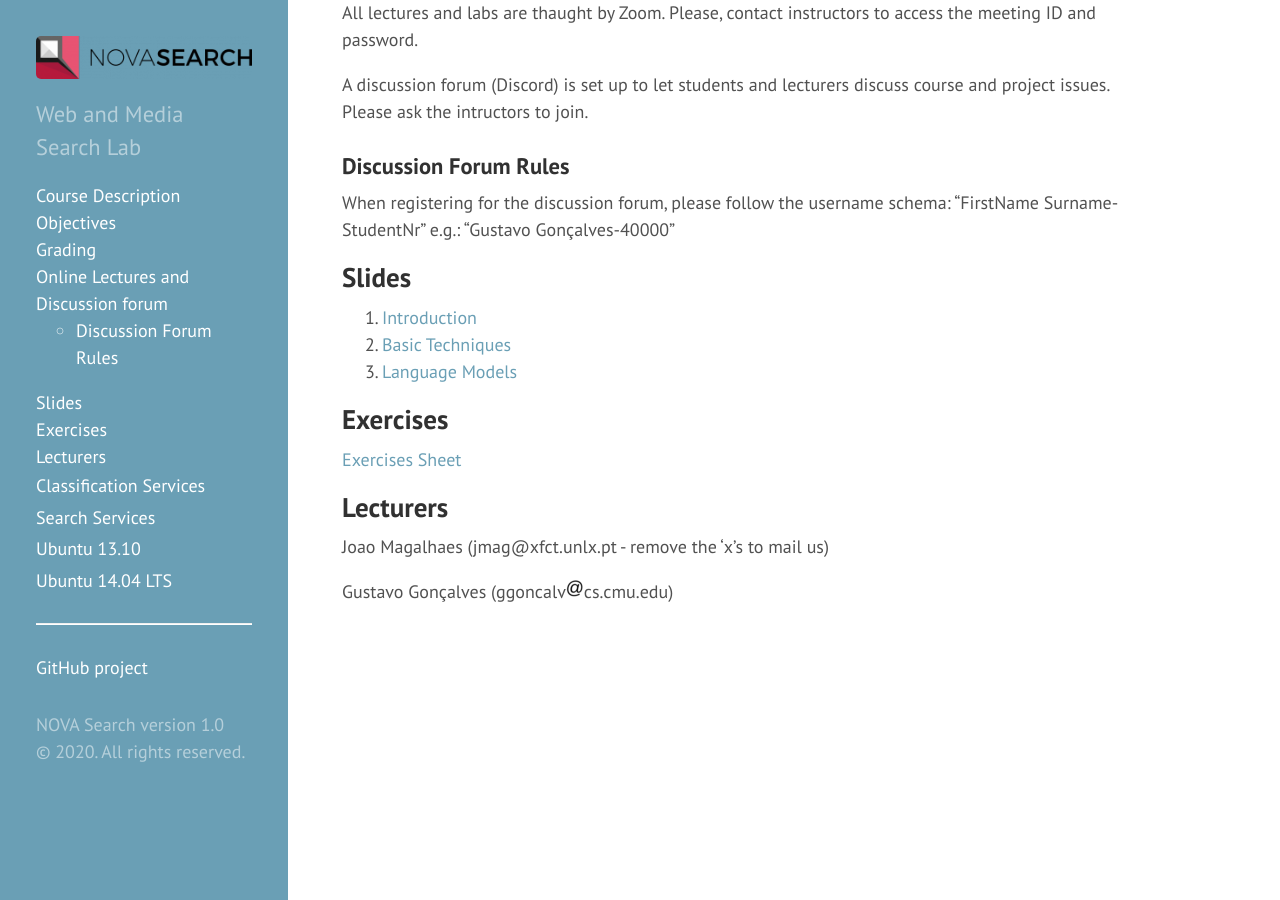
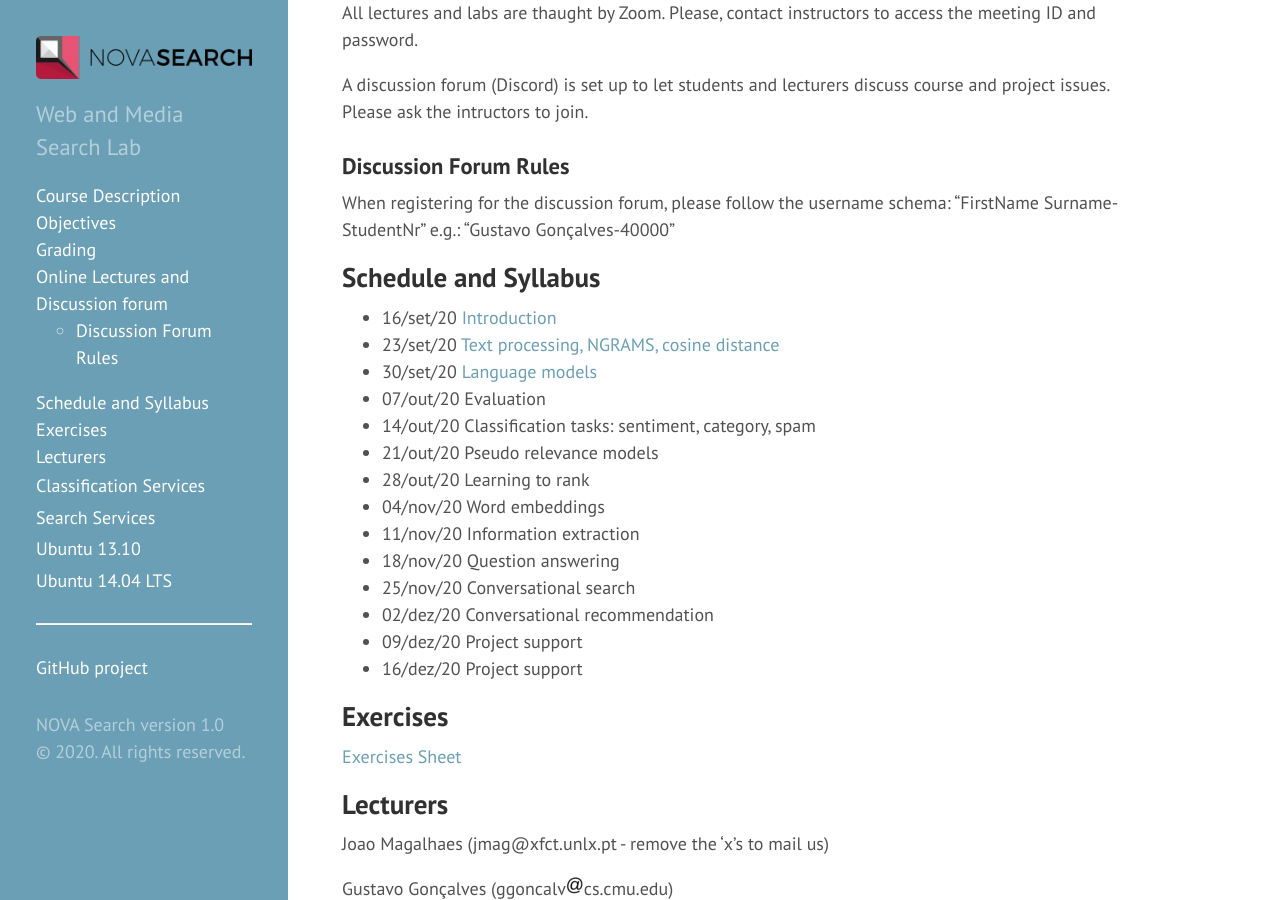
Before and after one commit to novasearch/wiki.novasearch.org, a Jekyll site: the page built from wiki/IR_NLP.md, in a window 1280 px wide and 900 px high, scrolled down 937 px. Built offline with Jekyll 4.4.1, drawn with Linux system fonts in a browser that asks for light colours.

Commit message:
Update IR_NLP.md

```diff
--- a/wiki/IR_NLP.md
+++ b/wiki/IR_NLP.md
@@ -31,10 +31,21 @@ A discussion forum (Discord) is set up to let students and lecturers discuss cou
 ### Discussion Forum Rules
 When registering for the discussion forum, please follow the username schema: "FirstName Surname-StudentNr" e.g.: "Gustavo Gonçalves-40000"
 
-## Slides
-1. [Introduction](/assets/files/a01 Introduction.pdf)
-2. [Basic Techniques](/assets/files/a02 Basic techniques.pdf)
-3. [Language Models](/assets/files/a03 Language Models.pdf)
+## Schedule and Syllabus
+- 16/set/20	[Introduction](/assets/files/a01 Introduction.pdf)
+- 23/set/20	[Text processing, NGRAMS, cosine distance](/assets/files/a02 Basic techniques.pdf)
+- 30/set/20	[Language models](/assets/files/a03 Language Models.pdf)
+- 07/out/20	Evaluation
+- 14/out/20	Classification tasks: sentiment, category, spam
+- 21/out/20	Pseudo relevance models
+- 28/out/20	Learning to rank
+- 04/nov/20	Word embeddings
+- 11/nov/20	Information extraction
+- 18/nov/20	Question answering
+- 25/nov/20	Conversational search
+- 02/dez/20	Conversational recommendation
+- 09/dez/20 Project support
+- 16/dez/20 Project support
 
 ## Exercises
 [Exercises Sheet](/assets/files/Exercises.pdf)
```
